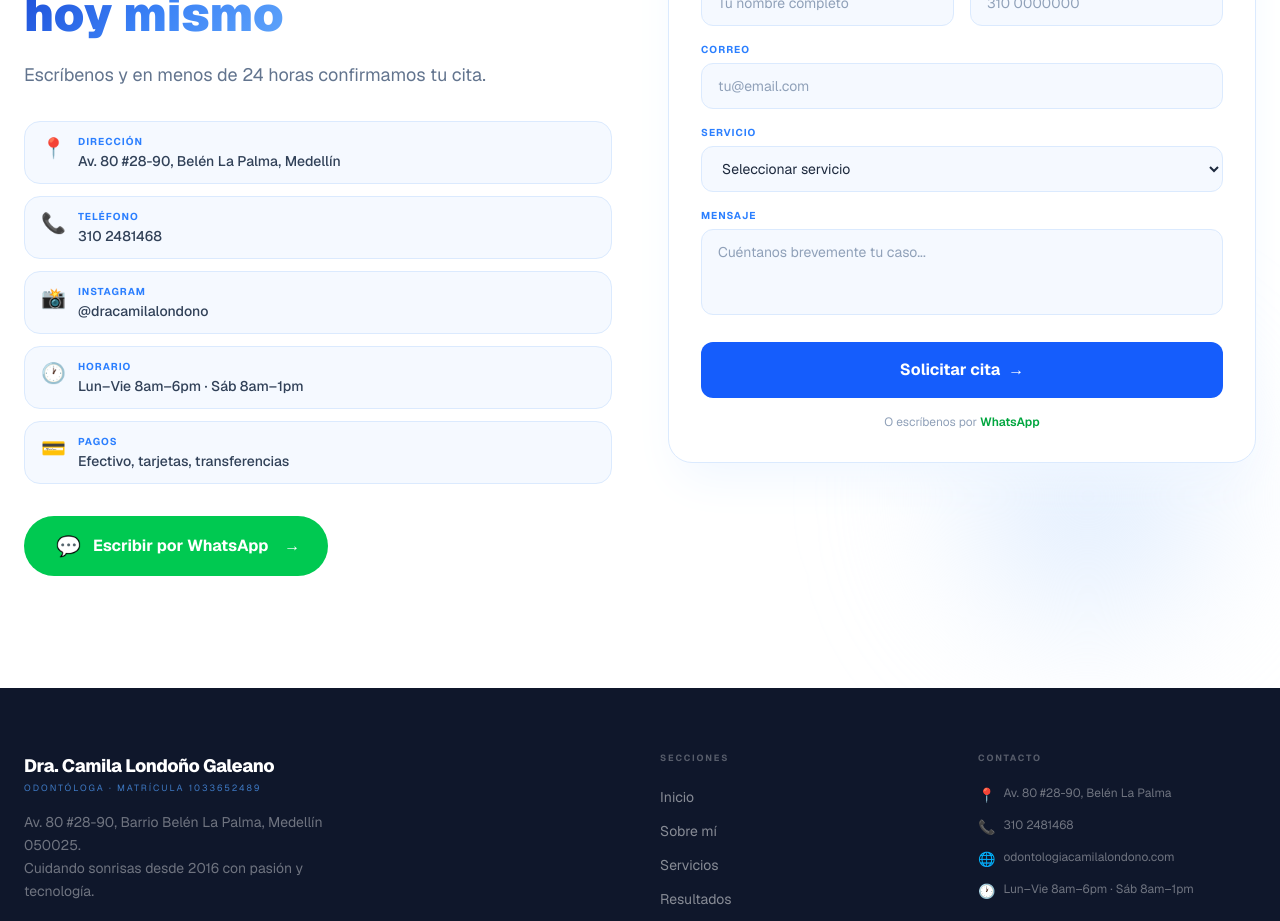
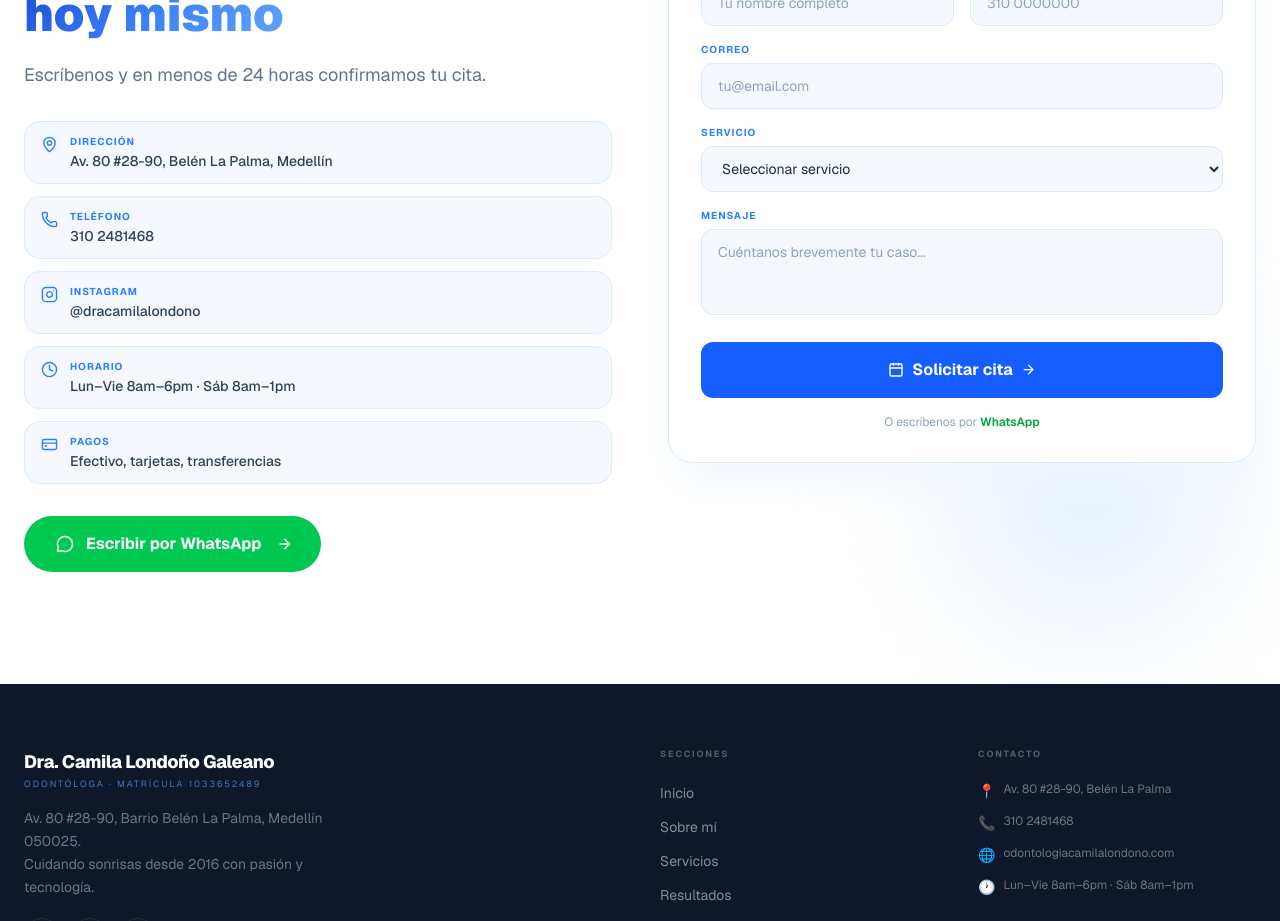
Before and after one commit to Ssantamars123/DraCamilaLondo-oDemo, a Next.js app in the folder website/: page / in a window 1280 px wide. Shown: the part 5700-6621 px from the top of the page. Built offline with nearby package versions, Linux system fonts and the light colour scheme.

Commit message:
icons(contact): MapPin, Phone, Instagram, Clock, CreditCard, MessageCircle, Calendar, CheckCircle

```diff
--- a/website/components/Contact.tsx
+++ b/website/components/Contact.tsx
@@ -5,17 +5,21 @@ import gsap from "gsap";
 import ScrollTrigger from "gsap/ScrollTrigger";
 import { useGSAP } from "@gsap/react";
 import { motion, AnimatePresence } from "framer-motion";
+import {
+  MapPin, Phone, Instagram, Clock, CreditCard,
+  MessageCircle, ArrowRight, Calendar, CheckCircle,
+} from "lucide-react";
 
 gsap.registerPlugin(ScrollTrigger);
 
 const WA = "https://api.whatsapp.com/send?phone=573102481468&text=Hola,%20quiero%20agendar%20una%20cita%20con%20la%20Dra.%20Camila";
 
 const contactInfo = [
-  { icon: "📍", label: "Dirección",   value: "Av. 80 #28-90, Belén La Palma, Medellín" },
-  { icon: "📞", label: "Teléfono",    value: "310 2481468" },
-  { icon: "📸", label: "Instagram",   value: "@dracamilalondono" },
-  { icon: "🕐", label: "Horario",     value: "Lun–Vie 8am–6pm · Sáb 8am–1pm" },
-  { icon: "💳", label: "Pagos",       value: "Efectivo, tarjetas, transferencias" },
+  { Icon: MapPin,      label: "Dirección", value: "Av. 80 #28-90, Belén La Palma, Medellín" },
+  { Icon: Phone,       label: "Teléfono",  value: "310 2481468" },
+  { Icon: Instagram,   label: "Instagram", value: "@dracamilalondono" },
+  { Icon: Clock,       label: "Horario",   value: "Lun–Vie 8am–6pm · Sáb 8am–1pm" },
+  { Icon: CreditCard,  label: "Pagos",     value: "Efectivo, tarjetas, transferencias" },
 ];
 
 export function Contact() {
@@ -83,7 +87,7 @@ export function Contact() {
                 whileHover={{ x: 4 }}
                 className="flex items-start gap-3 bg-blue-50/60 border border-blue-100 rounded-2xl px-4 py-3 hover:border-blue-300 hover:bg-blue-50 transition-colors duration-150"
               >
-                <span className="text-xl">{item.icon}</span>
+                <item.Icon size={17} className="text-blue-500 flex-shrink-0 mt-0.5" />
                 <div>
                   <p className="text-[10px] text-blue-500 font-bold uppercase tracking-widest">{item.label}</p>
                   <p className="text-slate-700 text-sm font-medium mt-0.5">{item.value}</p>
@@ -98,9 +102,11 @@ export function Contact() {
             whileTap={{ scale: 0.97 }}
             className="inline-flex items-center gap-3 bg-green-500 text-white font-bold px-8 py-4 rounded-full w-fit"
           >
-            <span className="text-xl">💬</span>
+            <MessageCircle size={18} />
             Escribir por WhatsApp
-            <motion.span animate={{ x: [0, 5, 0] }} transition={{ duration: 1.3, repeat: Infinity, ease: "easeInOut" }}>→</motion.span>
+            <motion.span animate={{ x: [0, 5, 0] }} transition={{ duration: 1.3, repeat: Infinity, ease: "easeInOut" }}>
+              <ArrowRight size={16} />
+            </motion.span>
           </motion.a>
         </div>
 
@@ -189,7 +195,7 @@ export function Contact() {
                       whileTap={{ scale: 0.97 }}
                       className="w-full bg-blue-600 text-white font-bold py-4 rounded-xl flex items-center justify-center gap-2 mt-1"
                     >
-                      Solicitar cita <span>→</span>
+                      <Calendar size={16} /> Solicitar cita <ArrowRight size={15} />
                     </motion.button>
                     <p className="text-center text-xs text-slate-400">
                       O escríbenos por{" "}
@@ -209,9 +215,9 @@ export function Contact() {
                   <motion.div
                     initial={{ scale: 0 }} animate={{ scale: 1 }}
                     transition={{ type: "spring", stiffness: 300, damping: 18, delay: 0.1 }}
-                    className="w-16 h-16 rounded-full bg-green-100 flex items-center justify-center text-3xl"
+                    className="w-16 h-16 rounded-full bg-green-100 flex items-center justify-center text-green-600"
                   >
-                    ✅
+                    <CheckCircle size={32} />
                   </motion.div>
                   <h3 className="text-xl font-black text-slate-900">¡Solicitud enviada!</h3>
                   <p className="text-slate-500 text-sm max-w-xs leading-relaxed">
```
